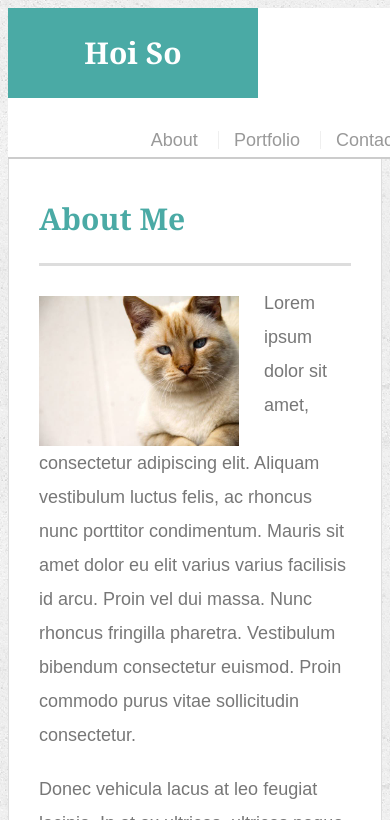
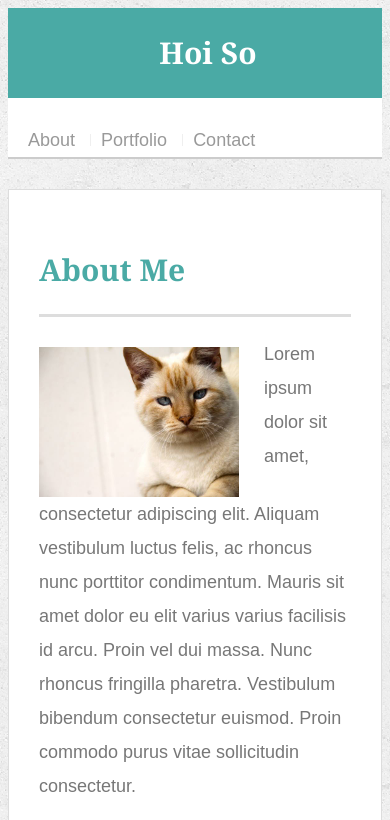
Before and after one commit to ahoyhoi/Responsive-Portfolio, a plain HTML site: page index.html in a window 390 px wide. Shown: the top 820 px of the page. Drawn offline with Linux system fonts and the light colour scheme.

Commit message:
need to shift links

```diff
--- a/assets/css/style.css
+++ b/assets/css/style.css
@@ -215,3 +215,125 @@ input[type=submit] {
   background: #4aaaa5;
   border: 0 none;
 }
+
+
+
+@media screen and ( max-width:980px){
+
+.container{
+  max-width: 980px;
+
+}
+
+.body{
+  max-width: 980px;
+
+}
+
+.header{
+  max-width: 980px;
+}
+@media screen and (max-width:768px){
+
+.main-container{
+  max-width: 768px;
+}
+
+.container{
+  position: relative;
+  margin: 0 auto;
+
+}
+
+.body{
+  max-width: 768px;
+}
+
+.header{
+  max-width: 768px;
+}
+
+#masthead{
+  max-width :768px;
+  position: relative;
+}
+
+nav a{
+  display: inline;
+  position: relative;
+}
+
+}
+
+@media screen and (max-width:640px){
+
+  .container{
+    max-width: 640px;
+
+  }
+
+  .body{
+    max-width: 640px;
+
+  }
+
+  .header{
+    max-width: 640px;
+
+  }
+    #masthead {
+      position: static;
+      z-index: 99;
+      width: 100%;
+      margin: 0 0 30px;
+      overflow: auto;
+      color: #ffffff;
+      background: #ffffff;
+      border-bottom: 2px solid #cccccc;
+    }
+
+    #logo {
+      float: left;
+      width: 400px;
+      height: 90px;
+      font-family: Georgia, Times, "Times New Roman", serif;
+      font-size: 30px;
+      font-weight: 700;
+      line-height: 90px;
+      color: #ffffff;
+      text-align: center;
+      text-decoration: none;
+      background: #4aaaa5;
+    }
+
+    nav {
+      margin-top: 25px;
+      justify-content: center;
+      float: left;
+    }
+
+    nav a {
+      display: inline-block;
+      padding-left: 10px;
+      margin-left: 10px;
+      line-height: 12px;
+      color: #999;
+      text-decoration: none;
+      border-left: 1px solid #efefef;
+    }
+
+    nav a:first-child {
+      border-left: 0 none;
+    }
+
+    #main-container {
+      padding-top: 0px;
+      min-height: calc(100vh - 70px);
+    }
+
+
+    /* a{
+    width:640px;
+    text-align: center;
+    } */
+}
--- a/index.html
+++ b/index.html
@@ -5,6 +5,7 @@
   <meta charset="UTF-8">
   <title>About | Your Name</title>
   <link rel="stylesheet" type="text/css" href="assets/css/style.css">
+  <meta name="viewport" content="width=device-width, initial-scale=1.0">
 </head>
 
 <body>
```
Also changed, not shown: contact.html (+1 -0 lines), portfolio.html (+1 -0 lines).
